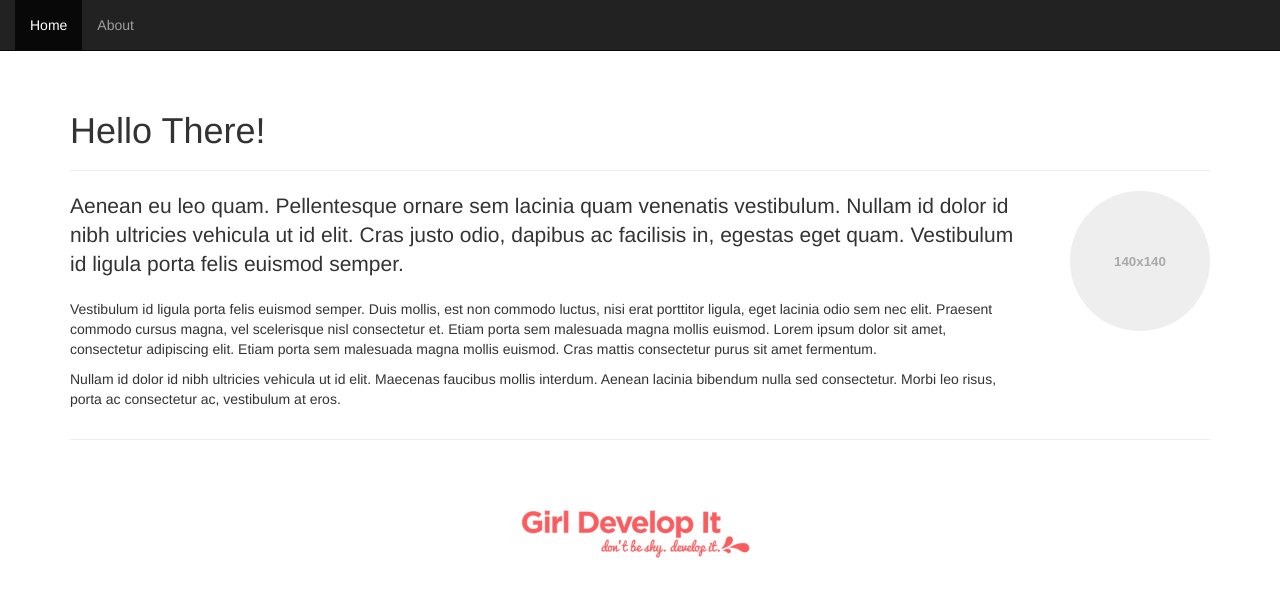
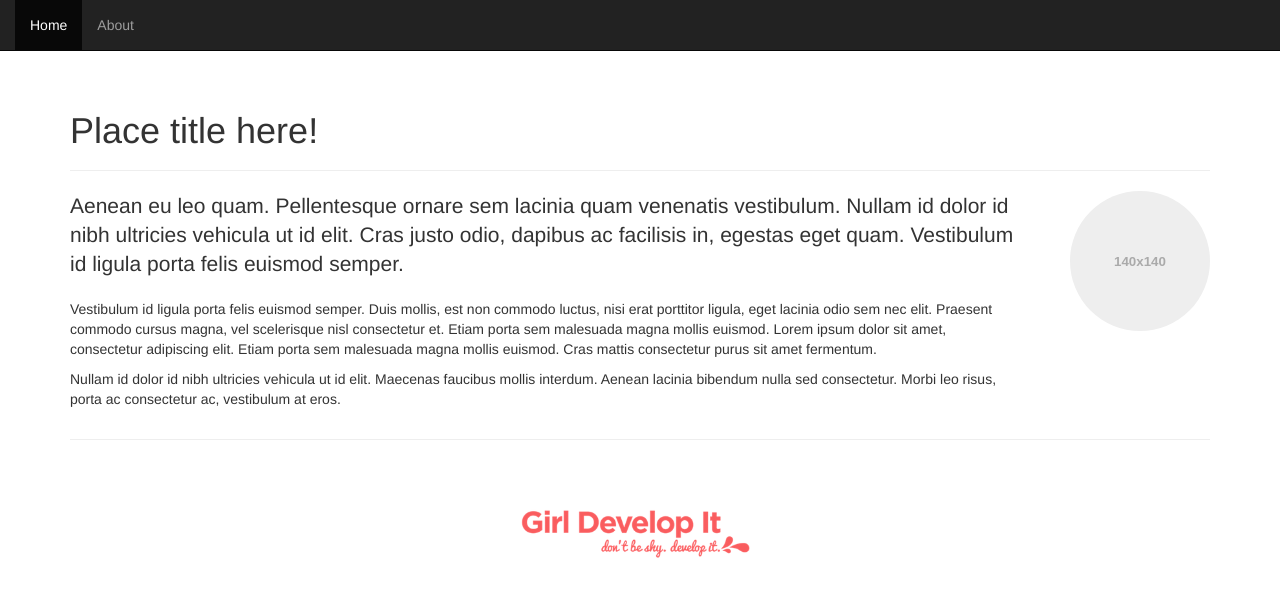
Before and after one commit to corinneling/gdi-dayton-git, a plain HTML site: page intro-to-git-starter-kit-master/index.html in a window 1280 px wide. Drawn offline with Linux system fonts and the light colour scheme.

Commit message:
Index title changed

```diff
--- a/intro-to-git-starter-kit-master/index.html
+++ b/intro-to-git-starter-kit-master/index.html
@@ -17,7 +17,7 @@
   </nav>
   <div class="container">
     <header class="page-header">
-      <h1 class="texat-center">Hello There!</h1>
+      <h1 class="texat-center">Place title here!</h1>
     </header>
 
     <div class="row">
```
